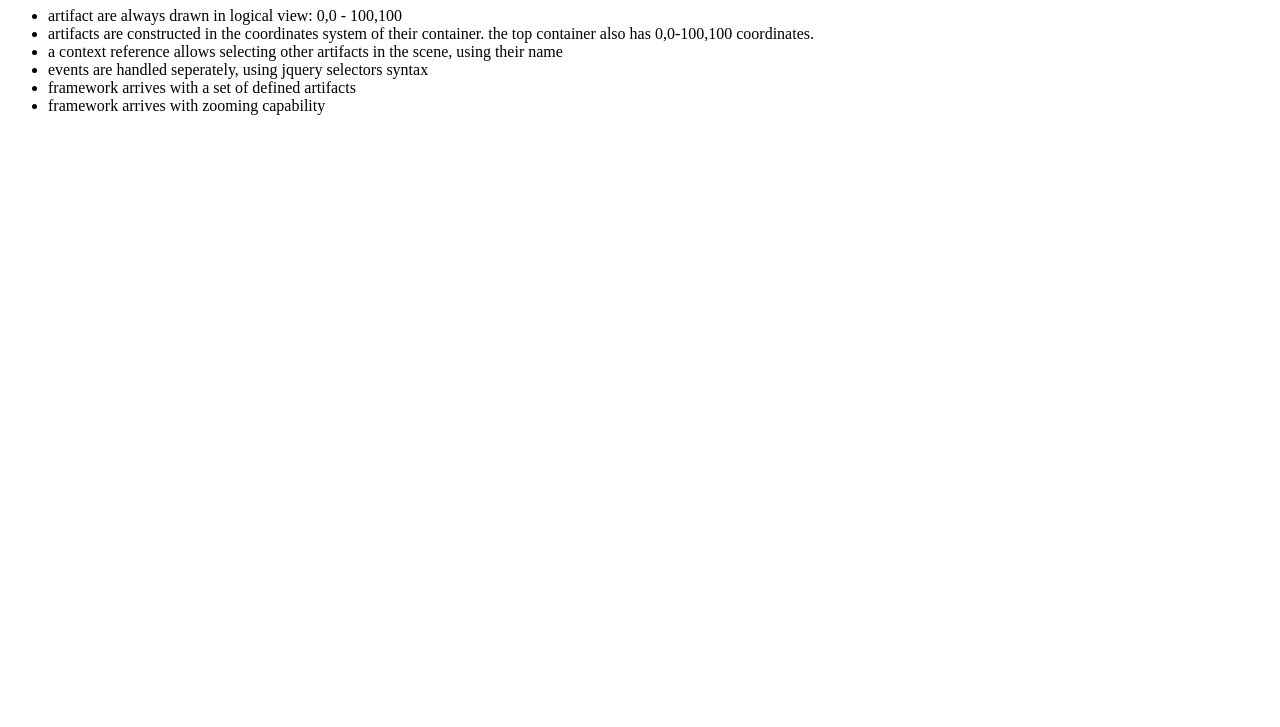
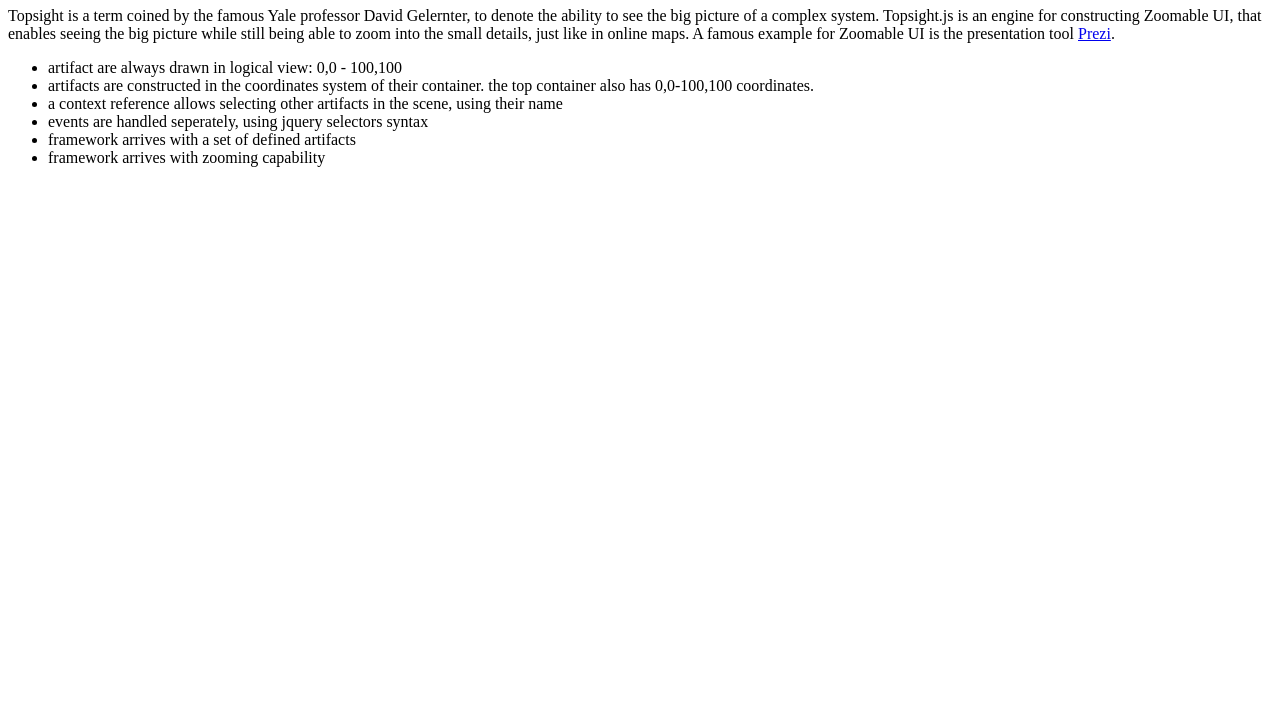
Before and after one commit to dibaunaumh/topsight, a plain HTML site: page docs.html in a window 1280 px wide. Shown: the part 73-800 px from the top of the page. Drawn offline with Linux system fonts and the light colour scheme.

Commit message:
docs page intro

```diff
--- a/docs.html
+++ b/docs.html
@@ -6,6 +6,12 @@
 <body>
 
     <h1>Topsight.js - Documentation</h1>
+
+    <p>
+        Topsight is a term coined by the famous Yale professor David Gelernter, to denote the ability to see the big picture of a complex system. Topsight.js is an engine for constructing Zoomable UI, that enables seeing the big picture while still being able to zoom into the small details, just like in online maps. A famous example for Zoomable UI is the presentation tool <a href="http://prezi.com/8cnbaa97_ssf/prezi-book-mastering-prezi-for-business-presentations/">Prezi</a>.
+    </p>
+
+
     <ul>
         <li>artifact are always drawn in logical view: 0,0 - 100,100</li>
         <li>artifacts are constructed in the coordinates system of their container. the top container also has 0,0-100,100 coordinates.</li>
```
